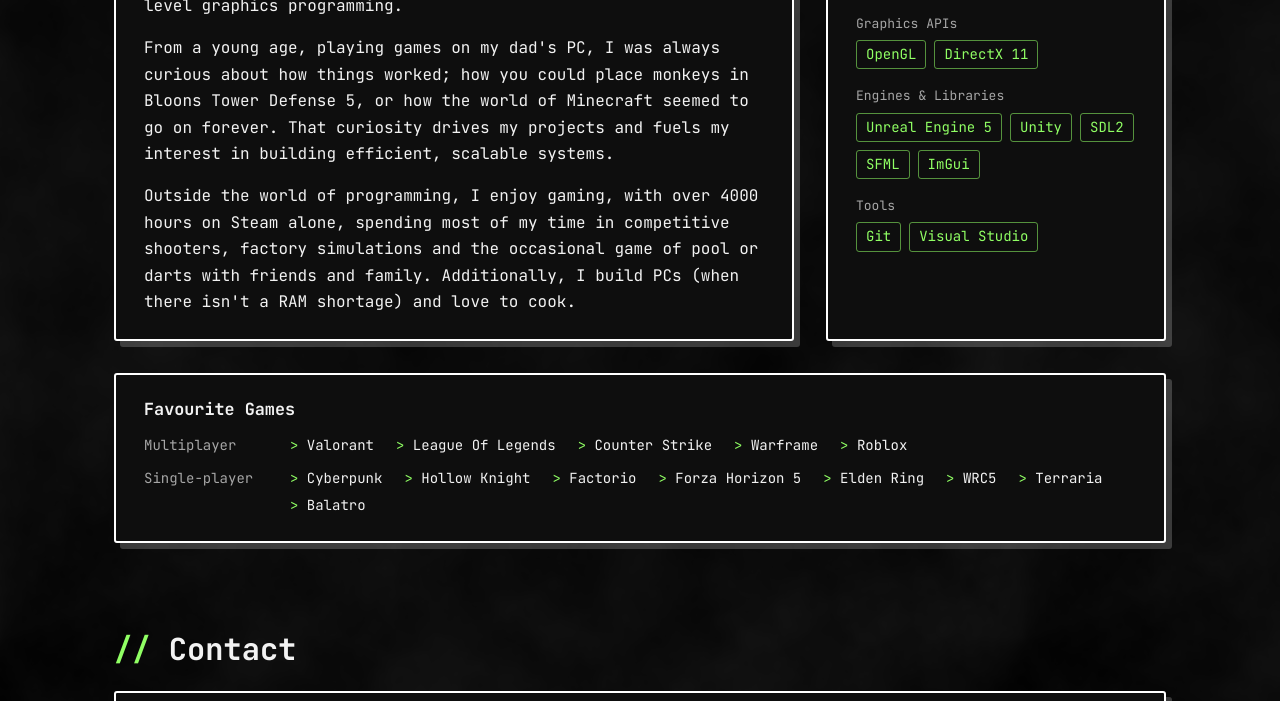
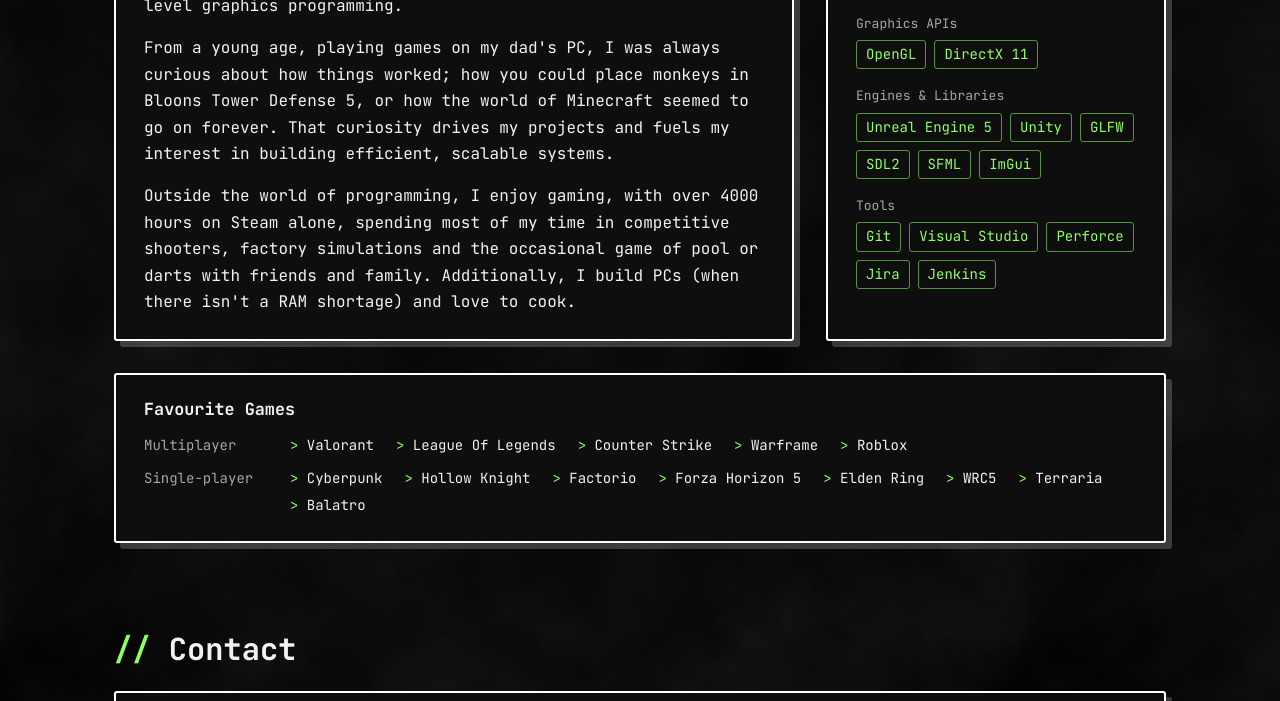
Before and after one commit to LiamStewart2/github.io, a plain HTML site: page index.html in a window 1280 px wide. Shown: the part 1410-2111 px from the top of the page. Drawn offline with Linux system fonts and the light colour scheme.

Commit message:
Updated skills

```diff
--- a/index.html
+++ b/index.html
@@ -126,11 +126,11 @@
                     </div>
                     <div class="stack-group">
                         <span class="stack-label">Engines &amp; Libraries</span>
-                        <ul class="tag-list"><li>Unreal Engine 5</li><li>Unity</li><li>SDL2</li><li>SFML</li><li>ImGui</li></ul>
+                        <ul class="tag-list"><li>Unreal Engine 5</li><li>Unity</li><li>GLFW</li><li>SDL2</li><li>SFML</li><li>ImGui</li></ul>
                     </div>
                     <div class="stack-group">
                         <span class="stack-label">Tools</span>
-                        <ul class="tag-list"><li>Git</li><li>Visual Studio</li></ul>
+                        <ul class="tag-list"><li>Git</li><li>Visual Studio</li><li>Perforce</li><li>Jira</li><li>Jenkins</li></ul>
                     </div>
                 </div>
 
```
